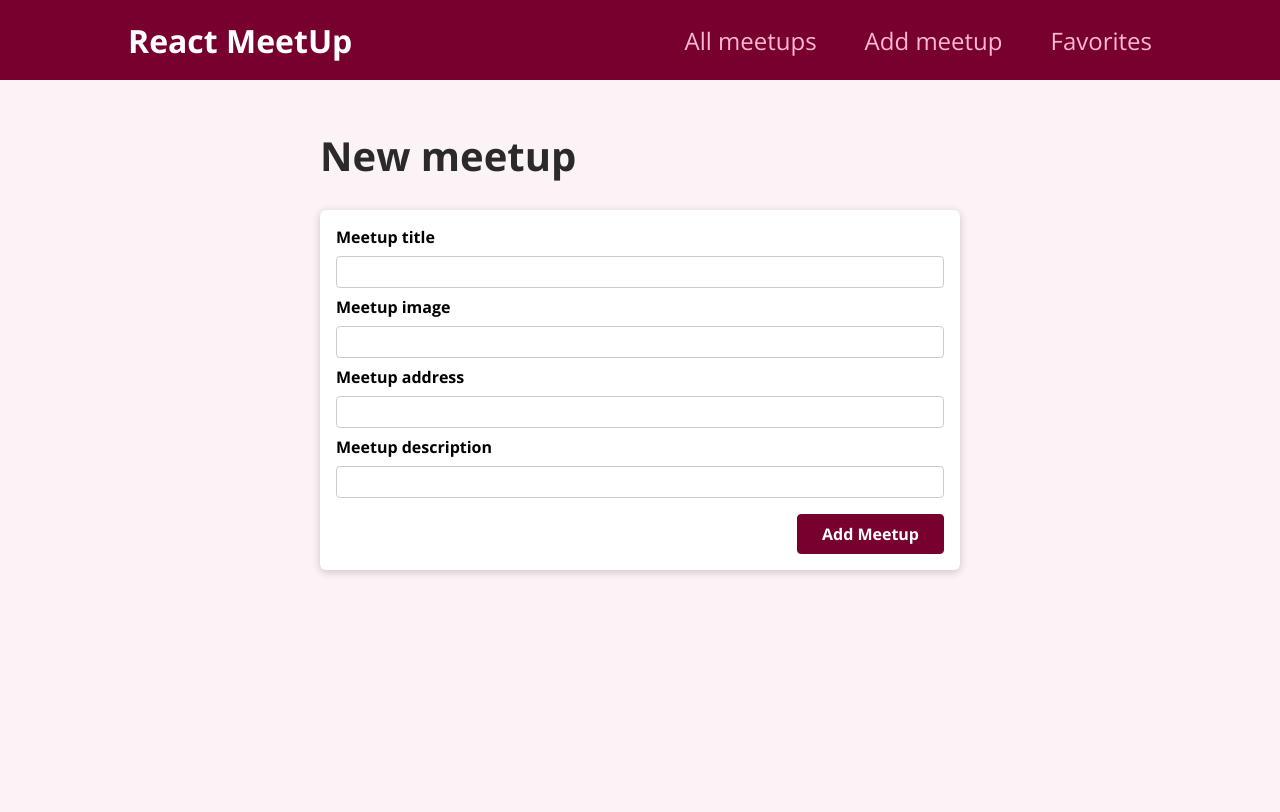
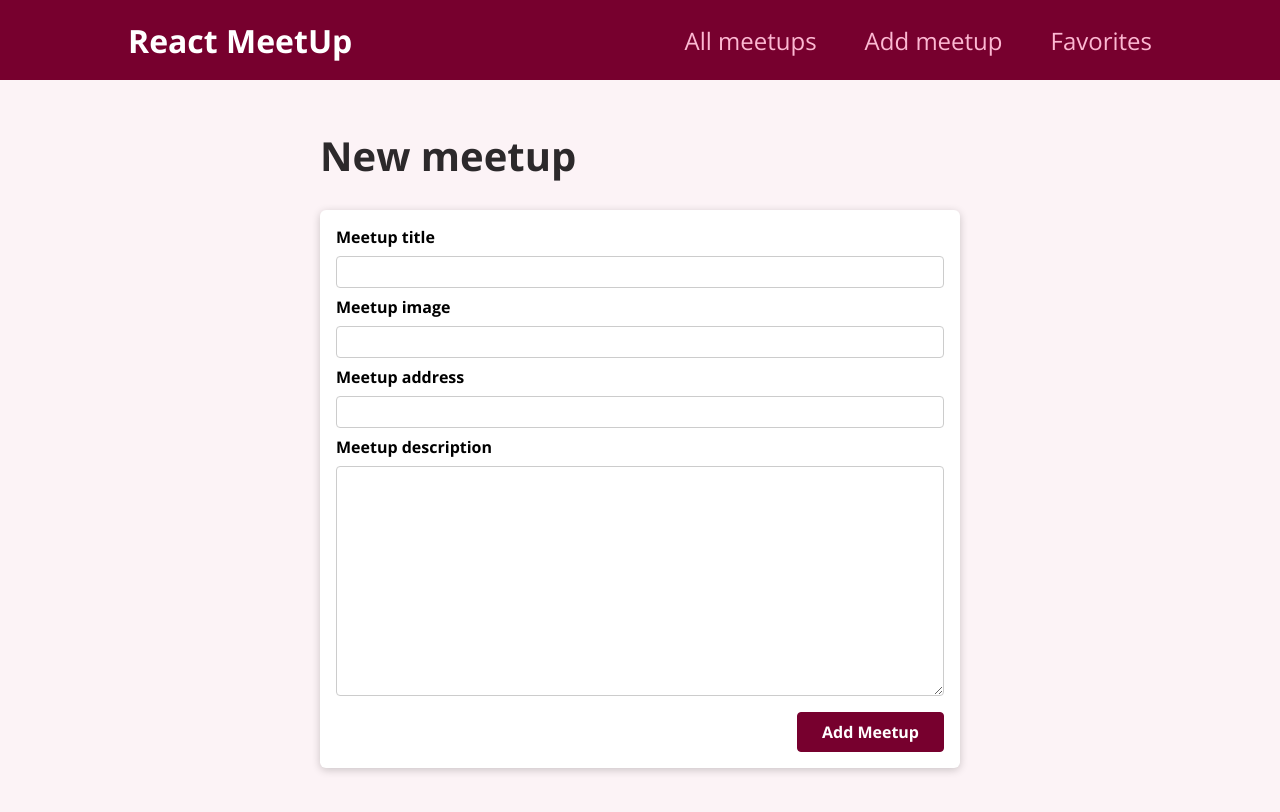
Before and after one commit to mariolazzari/next-academind, a React (Create React App) app in the folder react-router/: page /new-meetup in a window 1280 px wide. Shown: the top 812 px of the page. Built offline with nearby package versions, Linux system fonts and the light colour scheme; the HTML template or start-up script is replaced by a standard one.

Commit message:
Done lesson 39

```diff
--- a/react-router/src/components/meetups/NewMeetupForm.js
+++ b/react-router/src/components/meetups/NewMeetupForm.js
@@ -1,29 +1,53 @@
+import { useRef } from "react";
 import Card from "../../components/ui/Card";
 import classes from "./NewMeetupForm.module.css";
 
-const NewMeetupForm = () => {
-  const handleSubmit = e => {
+const NewMeetupForm = props => {
+  const titleInputRef = useRef();
+  const imageInputRef = useRef();
+  const addressInputRef = useRef();
+  const descriptionInputRef = useRef();
+
+  const submitHandler = e => {
     e.preventDefault();
+    const enteredTitle = titleInputRef.current.value;
+    const enteredImage = imageInputRef.current.value;
+    const enteredAddress = addressInputRef.current.value;
+    const enteredDescription = descriptionInputRef.current.value;
+
+    const meetupData = {
+      title: enteredTitle,
+      image: enteredImage,
+      address: enteredAddress,
+      description: enteredDescription,
+    };
+
+    props.onAddMeetup(meetupData);
   };
 
   return (
     <Card>
-      <form className={classes.form} onSubmit>
+      <form className={classes.form} onSubmit={submitHandler}>
         <div className={classes.control}>
           <label htmlFor="title">Meetup title</label>
-          <input type="text" id="title" required />
+          <input type="text" id="title" required ref={titleInputRef} />
         </div>
         <div className={classes.control}>
           <label htmlFor="image">Meetup image</label>
-          <input type="text" id="image" required />
+          <input type="text" id="image" required ref={imageInputRef} />
         </div>
         <div className={classes.control}>
           <label htmlFor="image">Meetup address</label>
-          <input type="text" id="address" required />
+          <input type="text" id="address" required ref={addressInputRef} />
         </div>
         <div className={classes.control}>
           <label htmlFor="description">Meetup description</label>
-          <input type="textarea" id="description" required />
+          <textarea
+            id="description"
+            rows="10"
+            required
+            ref={descriptionInputRef}
+          ></textarea>
         </div>
         <div className={classes.actions}>
           <button type="submit">Add Meetup</button>
--- a/react-router/src/pages/NewMeetup.js
+++ b/react-router/src/pages/NewMeetup.js
@@ -1,10 +1,23 @@
 import NewMeetupForm from "../components/meetups/NewMeetupForm";
 
 const NewMeetup = () => {
+  const addMeetupHandler = meetup => {
+    fetch(
+      "https://react-router-7b31a-default-rtdb.europe-west1.firebasedatabase.app/meetups.json",
+      {
+        method: "POST",
+        body: JSON.stringify(meetup),
+        headers: {
+          "Content-Type": "application/json",
+        },
+      }
+    );
+  };
+
   return (
     <div>
       <h1>New meetup</h1>
-      <NewMeetupForm />
+      <NewMeetupForm onAddMeetup={addMeetupHandler} />
     </div>
   );
 };
```
